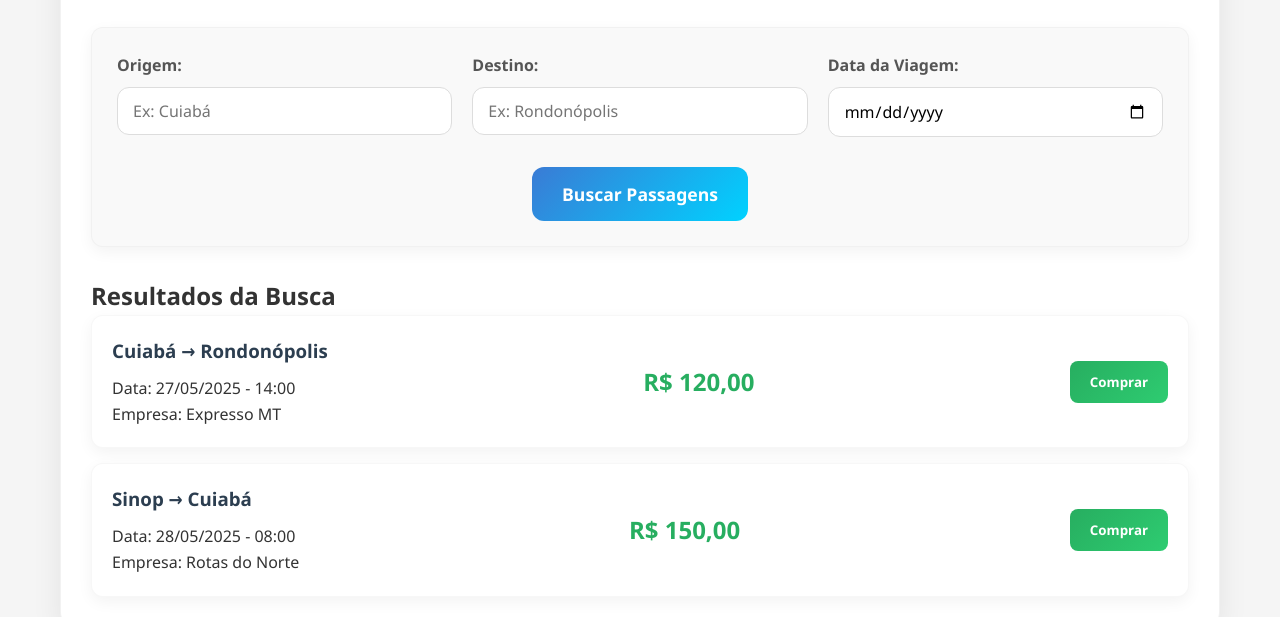
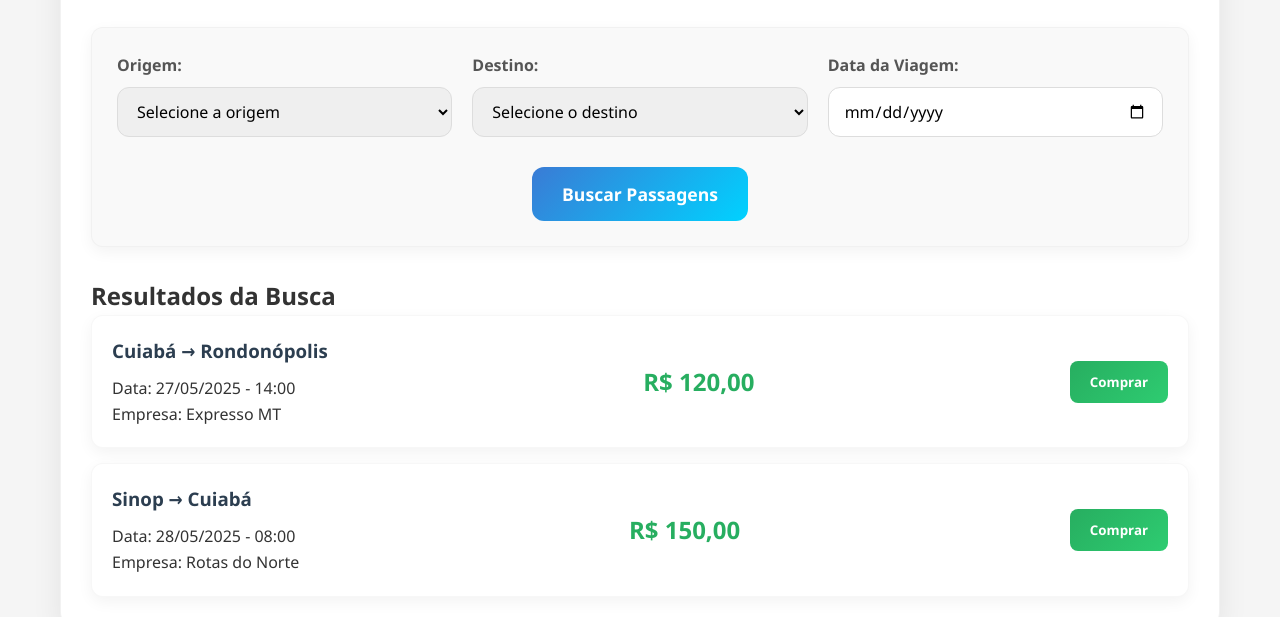
Before and after one commit to CaioMonteiro-v/SiteOnibus, a plain HTML site: page pages/busca-passagens.html in a window 1280 px wide. Shown: the part 223-840 px from the top of the page. Drawn offline with Linux system fonts and the light colour scheme.

Commit message:
atualizado 4

```diff
--- a/pages/busca-passagens.html
+++ b/pages/busca-passagens.html
@@ -1,4 +1,3 @@
-
 <!DOCTYPE html>
 <html lang="pt-BR">
 <head>
@@ -36,12 +35,58 @@
         <div class="form-row">
           <div class="form-group">
             <label for="origem">Origem:</label>
-                        <input type="text" id="origem" placeholder="Ex: Cuiabá">
+            <select id="origem">
+              <option value="">Selecione a origem</option>
+              <option>Cuiabá</option>
+              <option>Várzea Grande</option>
+              <option>Sinop</option>
+              <option>Rondonópolis</option>
+              <option>Cáceres</option>
+              <option>Tangará da Serra</option>
+              <option>Barra do Garças</option>
+              <option>Alta Floresta</option>
+              <option>Sorriso</option>
+              <option>Lucas do Rio Verde</option>
+              <option>Pontes e Lacerda</option>
+              <option>Juína</option>
+              <option>Nobres</option>
+              <option>Colíder</option>
+              <option>Campo Verde</option>
+              <option>Juara</option>
+              <option>Mirassol d'Oeste</option>
+              <option>Nortelândia</option>
+              <option>Rosário Oeste</option>
+              <option>Guarantã do Norte</option>
+            </select>
           </div>
+
           <div class="form-group">
             <label for="destino">Destino:</label>
-                        <input type="text" id="destino" placeholder="Ex: Rondonópolis">
+            <select id="destino">
+              <option value="">Selecione o destino</option>
+              <option>Cuiabá</option>
+              <option>Várzea Grande</option>
+              <option>Sinop</option>
+              <option>Rondonópolis</option>
+              <option>Cáceres</option>
+              <option>Tangará da Serra</option>
+              <option>Barra do Garças</option>
+              <option>Alta Floresta</option>
+              <option>Sorriso</option>
+              <option>Lucas do Rio Verde</option>
+              <option>Pontes e Lacerda</option>
+              <option>Juína</option>
+              <option>Nobres</option>
+              <option>Colíder</option>
+              <option>Campo Verde</option>
+              <option>Juara</option>
+              <option>Mirassol d'Oeste</option>
+              <option>Nortelândia</option>
+              <option>Rosário Oeste</option>
+              <option>Guarantã do Norte</option>
+            </select>
           </div>
+
           <div class="form-group">
             <label for="data">Data da Viagem:</label>
             <input type="date" id="data">
@@ -79,7 +124,7 @@
 
   <footer class="footer">
     <p>
-    Sistema de Venda de Passagens &copy; 2023 – Mato Grosso<br>
+      Sistema de Venda de Passagens &copy; 2025 – Mato Grosso<br>
       <a href="contato.html" style="color: #fff; text-decoration: underline; margin: 0 8px;">Contato</a> |
       <a href="sobre.html" style="color: #fff; text-decoration: underline; margin: 0 8px;">Sobre</a> |
       <a href="termos.html" style="color: #fff; text-decoration: underline; margin: 0 8px;">Termos</a>
```
Also changed, not shown: pages/contato.html (+7 -0 lines), pages/minhas-viagens.html (+1 -1 lines). Lines whose indentation alone changed are shown as unchanged.
